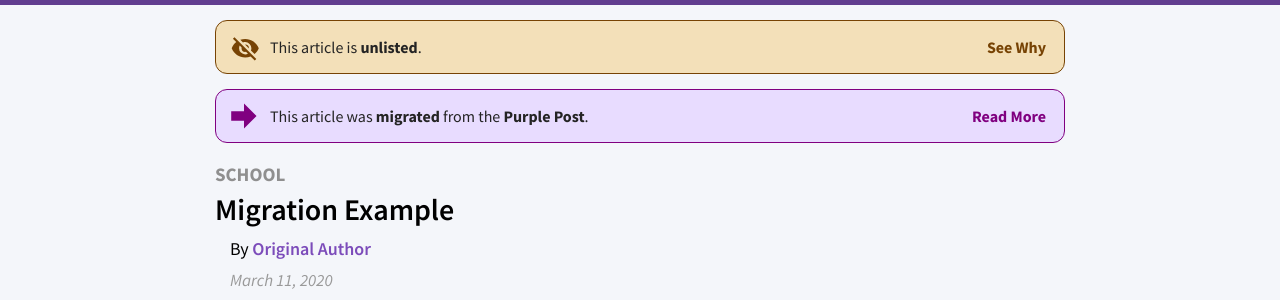
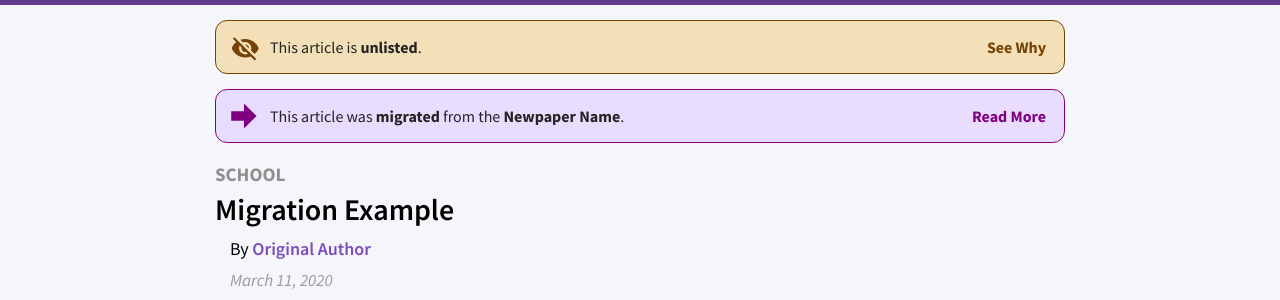
Before and after one commit to lixitrixi/classical-chronicle, a Jekyll site: the page built from _articles/migration-example.md, in a window 1280 px wide. Shown: the part 165-465 px from the top of the page. Built offline with Jekyll 4.4.1, drawn with Linux system fonts in a browser that asks for light colours.

Commit message:
Test article tweak

```diff
--- a/_layouts/article.html
+++ b/_layouts/article.html
@@ -64,11 +64,11 @@
           <svg viewBox="2 2 20 20" width="32px" height="32px">
               <path d="M4,15V9H12V4.16L19.84,12L12,19.84V15H4Z"/>
           </svg>
-          <p>This article was <span>migrated</span> from the <span>Purple Post</span>.</p>
+          <p>This article was <span>migrated</span> from the <span>Newpaper Name</span>.</p>
           <label for="migrated-banner">Read More</label>
         </div>
         <input type="checkbox" id="migrated-banner">
-        <p>This article originally appeared in the <i>Purple Post</i> before its merge into the <i>Classical Chronicle</i>. <a href="/article/purple-post-merge">Read about it</a></p>
+        <p>This article originally appeared in the <i>Newspaper Name</i> before its merge into the <i>Classical Chronicle</i>. <a href="/article/newspaper-name-merge">Read about it</a></p>
       </div>
       {% endif %}
       {% if page.updated %}
```
